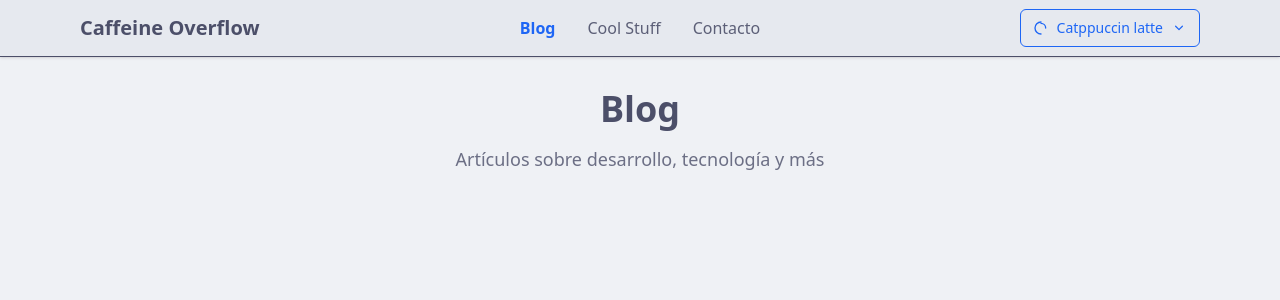
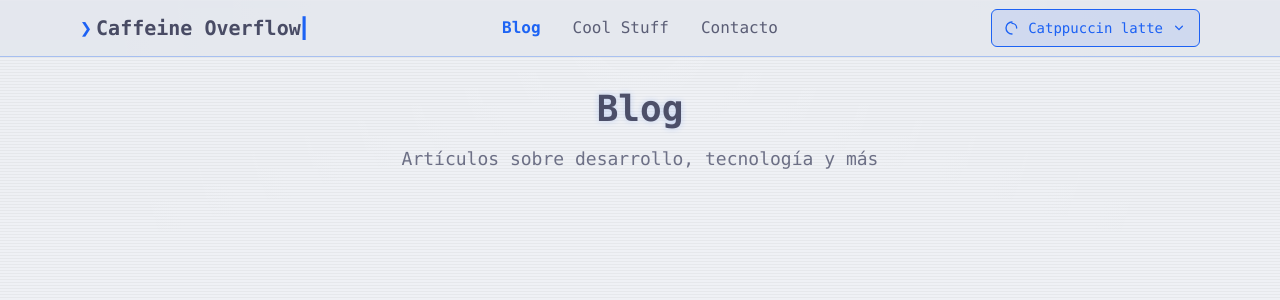
Before and after one commit to stiffis/stiffis.github.io, a SvelteKit app: page /blog in a window 1280 px wide. Shown: the top 300 px of the page. Built offline with nearby package versions, Linux system fonts and the light colour scheme.

Commit message:
feat: include a 'terminal' theme

```diff
--- a/src/app.css
+++ b/src/app.css
@@ -133,9 +133,14 @@ html[data-theme='kanagawa'] {
 }
 
 /* Base theming */
+:root {
+	--font-mono: ui-monospace, SFMono-Regular, Menlo, Monaco, Consolas, 'Liberation Mono', 'Courier New', monospace;
+}
+
 body {
 	background-color: var(--c-base);
 	color: var(--c-text);
+	font-family: var(--font-mono);
 }
 
 /* Tailwind utility remaps to theme variables */
@@ -188,6 +193,93 @@ body {
 .text-blue-800 { color: var(--c-blue) !important; }
 .hover\:text-blue-600:hover { color: var(--c-accent) !important; }
 
+/* Terminal Vibe */
+.terminal-bg {
+	position: relative;
+	background: var(--c-base);
+	background-image:
+		repeating-linear-gradient(
+			to bottom,
+			rgba(0, 0, 0, 0.04),
+			rgba(0, 0, 0, 0.04) 1px,
+			transparent 1px,
+			transparent 3px
+		),
+		repeating-linear-gradient(
+			to right,
+			rgba(255, 255, 255, 0.02),
+			rgba(255, 255, 255, 0.02) 1px,
+			transparent 1px,
+			transparent 3px
+		);
+}
+
+.terminal-bg::after {
+	content: '';
+	position: absolute;
+	inset: 0;
+	pointer-events: none;
+	background: radial-gradient(ellipse at top, rgba(255,255,255,0.04), transparent 60%),
+			linear-gradient(to bottom, rgba(0,0,0,0.06), transparent 30%);
+	mix-blend-mode: overlay;
+}
+
+.nav-terminal {
+	border-bottom: 1px solid color-mix(in srgb, var(--c-accent) 30%, transparent);
+	background-color: color-mix(in srgb, var(--c-accent) 6%, var(--c-surface));
+	box-shadow: inset 0 1px 0 rgba(255, 255, 255, 0.06);
+}
+
+.prompt {
+	color: var(--c-accent);
+	margin-right: 0.25rem;
+}
+
+.cursor-blink::after {
+	content: '▎';
+	margin-left: 2px;
+	color: var(--c-accent);
+	animation: blink 1.2s steps(2, start) infinite;
+}
+
+@keyframes blink {
+	0%, 49% { opacity: 1; }
+	50%, 100% { opacity: 0; }
+}
+
+/* Generic terminal panel */
+.panel {
+	border: 1px solid color-mix(in srgb, var(--c-text) 20%, var(--c-base));
+	background-color: color-mix(in srgb, var(--c-text) 4%, var(--c-surface));
+	box-shadow: inset 0 0 0 1px rgba(255,255,255,0.03), 0 0 0 1px rgba(0,0,0,0.03);
+	border-radius: 0.5rem;
+}
+
+/* Buttons with terminal look */
+.btn-terminal {
+	border: 1px solid var(--c-accent);
+	color: var(--c-accent);
+	background-color: color-mix(in srgb, var(--c-accent) 10%, transparent);
+	padding: 0.5rem 0.75rem;
+	border-radius: 0.375rem;
+	transition: background-color 120ms ease, color 120ms ease, border-color 120ms ease;
+}
+.btn-terminal:hover {
+	background-color: color-mix(in srgb, var(--c-accent) 20%, transparent);
+}
+
+pre, code, kbd, samp {
+	background-color: color-mix(in srgb, var(--c-text) 6%, var(--c-surface));
+	border: 1px solid color-mix(in srgb, var(--c-text) 18%, var(--c-base));
+	border-radius: 0.375rem;
+	padding: 0.15rem 0.35rem;
+	font-family: var(--font-mono);
+}
+
+h1, h2, h3, h4 {
+	text-shadow: 0 0 6px color-mix(in srgb, var(--c-accent) 20%, transparent);
+}
+
 .text-orange-600, .text-orange-700, .text-orange-800 { color: var(--c-orange) !important; }
 .text-yellow-600, .text-yellow-700, .text-yellow-800 { color: var(--c-yellow) !important; }
 .text-cyan-600, .text-cyan-700, .text-cyan-800 { color: var(--c-cyan) !important; }
--- a/src/lib/components/Navigation.svelte
+++ b/src/lib/components/Navigation.svelte
@@ -5,16 +5,16 @@
 	$: currentPath = $page.url.pathname;
 </script>
 
-<nav class="bg-white shadow-sm border-b">
+<nav class="bg-white shadow-sm border-b nav-terminal">
 	<div class="max-w-6xl mx-auto px-4">
 		<div class="flex items-center py-4 relative">
 			<!-- Logo/Brand -->
 			<a
 				href="/"
-				class="text-xl font-bold text-gray-900 hover:text-blue-600 transition-colors absolute left-0"
+				class="text-xl font-bold text-gray-900 hover:text-blue-600 transition-colors absolute left-0 cursor-blink"
 				class:text-blue-600={currentPath === '/'}
 			>
-				Caffeine Overflow
+				<span class="prompt">❯</span>Caffeine Overflow
 			</a>
 
 			<!-- Navigation Links (Centered) -->
--- a/src/lib/components/ThemeToggle.svelte
+++ b/src/lib/components/ThemeToggle.svelte
@@ -30,7 +30,7 @@
     title={`Tema: ${labelOf(current)}`}
     aria-haspopup="menu"
     aria-expanded={open}
-    class="inline-flex items-center gap-2 px-3 py-2 rounded-md border border-blue-600 text-blue-600 hover:bg-blue-50 transition-colors"
+    class="inline-flex items-center gap-2 btn-terminal"
     on:click={() => (open = !open)}
     on:blur={onBlur}
   >
@@ -47,7 +47,7 @@
   {#if open}
     <div
       role="menu"
-      class="absolute right-0 mt-2 w-56 bg-white border border-blue-600/40 rounded-md shadow-sm z-50"
+      class="absolute right-0 mt-2 w-56 panel z-50"
       data-theme-menu
     >
       {#each themes as t}
--- a/src/routes/+layout.svelte
+++ b/src/routes/+layout.svelte
@@ -10,7 +10,7 @@
 	<link rel="icon" href={favicon} />
 </svelte:head>
 
-<div class="min-h-screen bg-gray-50">
+<div class="min-h-screen terminal-bg">
 	<Navigation />
 	<main>
 		{@render children?.()}
```
